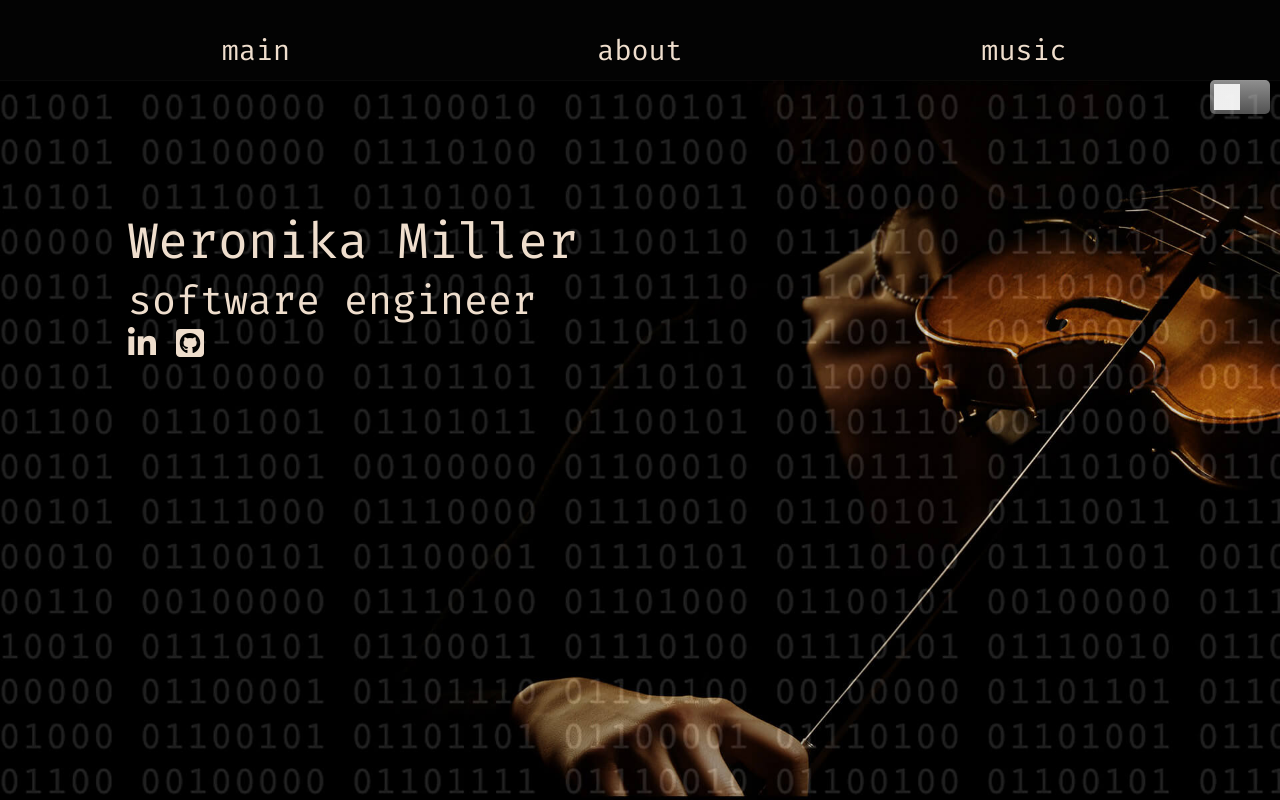
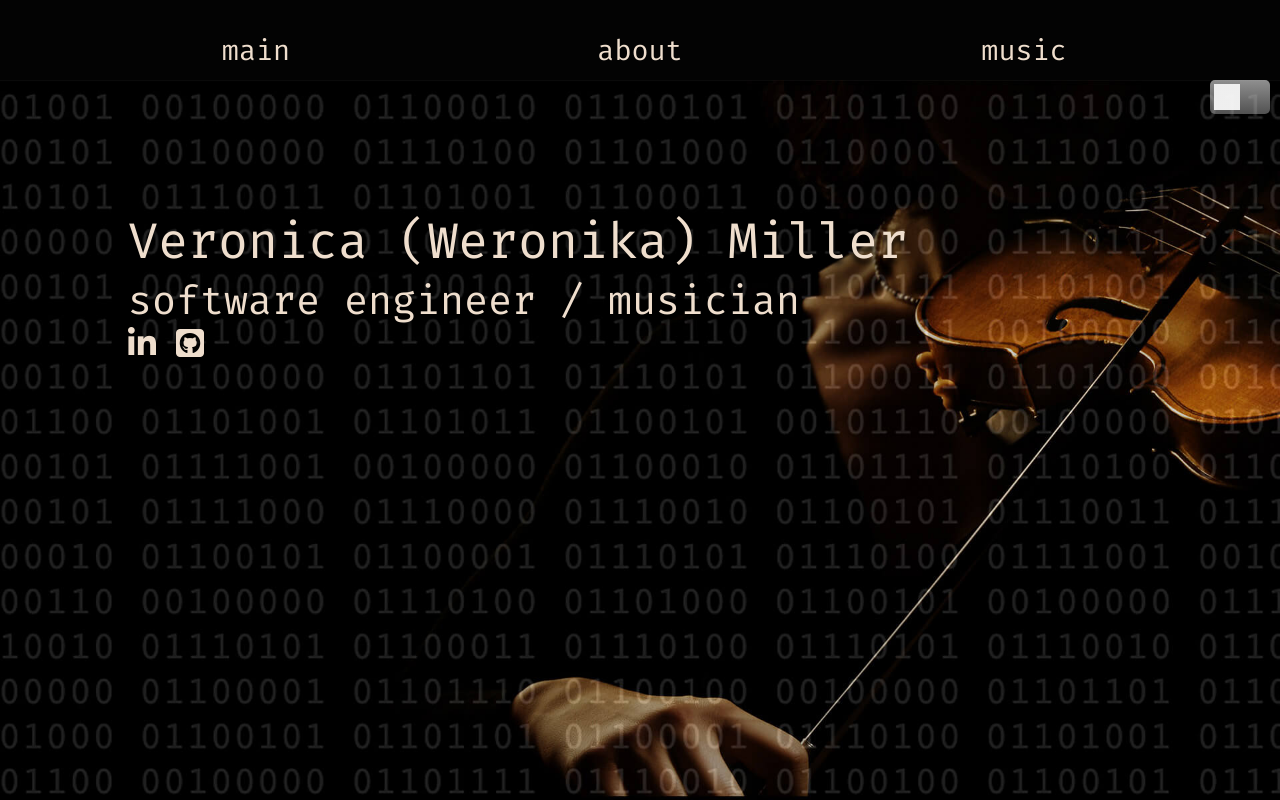
Before and after one commit to weronikaviola/weronika-p, a React (Create React App) app: page / in a window 1280 px wide. Built offline with nearby package versions, Linux system fonts and the light colour scheme.

Commit message:
Update main page.
* Styles
* Title

```diff
--- a/src/components/BaseScreen/BaseScreen.jsx
+++ b/src/components/BaseScreen/BaseScreen.jsx
@@ -3,14 +3,14 @@ import PropTypes from "prop-types";
 
 const BaseScreen = ({
   children,
-  classNames,
+  className,
   height,
   id,
   onScroll,
   style,
 }) => (
   <div
-    className={`base-screen ${classNames} height-${height}`}
+    className={`base-screen ${className} height-${height}`}
     id={id}
     style={style}
     onScroll={onScroll}
--- a/src/pages/Main/Main.jsx
+++ b/src/pages/Main/Main.jsx
@@ -4,14 +4,13 @@ import TextField from "../../components/TextField/TextField";
 
 const Main = ({binMode}) => (
   <BaseScreen
-    classNames="main-screen"
-  >
-    <div className="main code text-shadow__classic-black">
+    className="main-screen">
+    <div className={`main code text-shadow__classic-black ${binMode ? 'binMode' : ''}`}>
       <div className="title">
-        <TextField value="Weronika Miller" binMode={binMode}/>
+        <TextField value="Veronica (Weronika) Miller" binMode={binMode}/>
       </div>
       <div className="subtitle">
-        <TextField value="software engineer" binMode={binMode}/>
+        <TextField value="software engineer / musician" binMode={binMode}/>
       </div>
       <div className="social_media">
         <a href="https://www.linkedin.com/in/weronikamiller/" target="__blank" aria-label="linkedin">
--- a/src/stylesheets/pages/_main.scss
+++ b/src/stylesheets/pages/_main.scss
@@ -4,6 +4,10 @@
   .main {
     color: $white;
     padding: 10%;
+
+    &.binMode {
+      padding: 5%;
+    }
   }
 }
 
```
